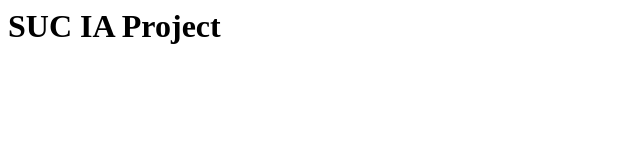
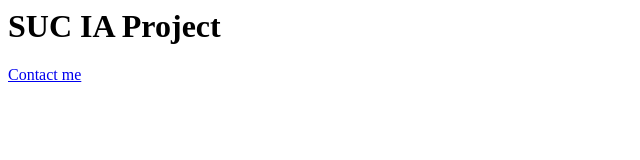
Before and after one commit to benjaminkian/sucia1, a plain HTML site: page index.html in a window 1280 px wide. Shown: the whole page, without its empty margins (0-640 px from the left). Drawn offline with Linux system fonts and the light colour scheme.

Commit message:
Add Contact Me link in homepage

```diff
--- a/index.html
+++ b/index.html
@@ -4,5 +4,6 @@
 </head>
 <body>
 <h1>SUC IA Project</h1>
+  <a href="contact.html">Contact me</a>
 </body>
 </html>
```
